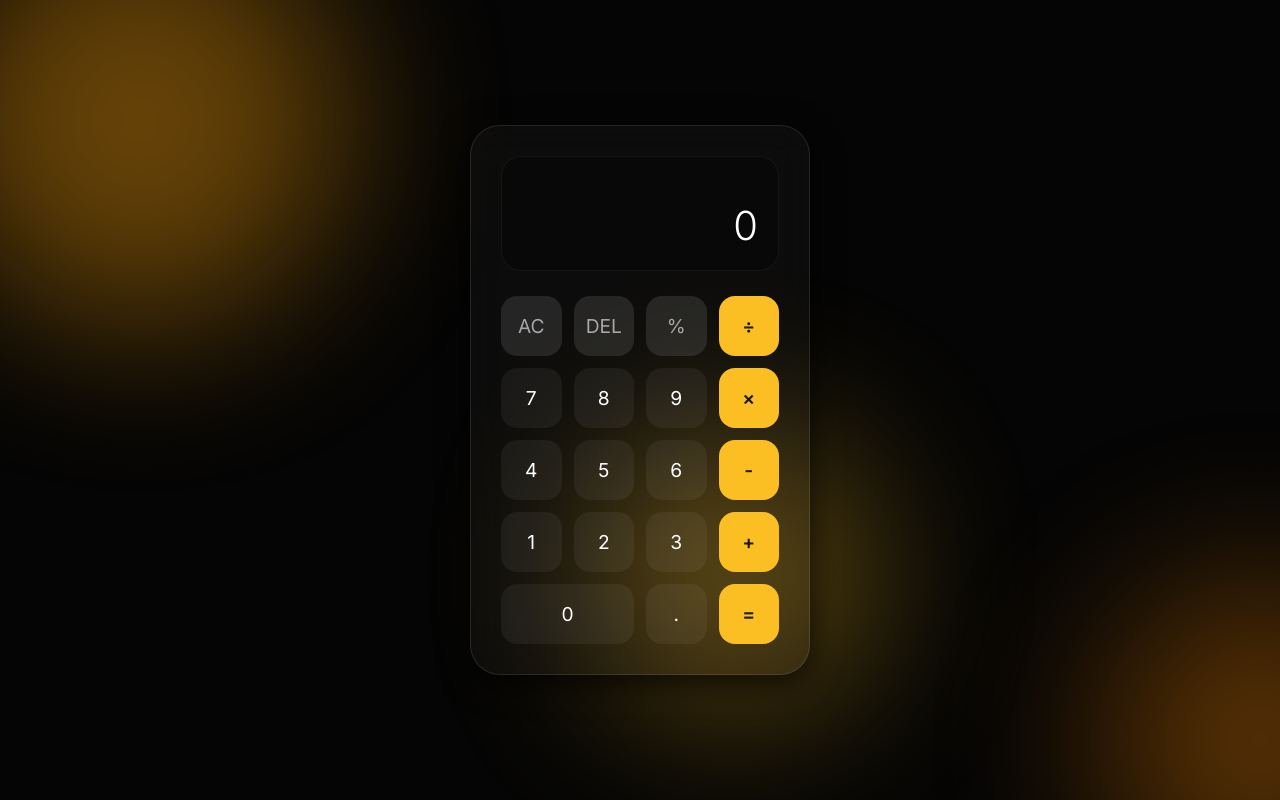
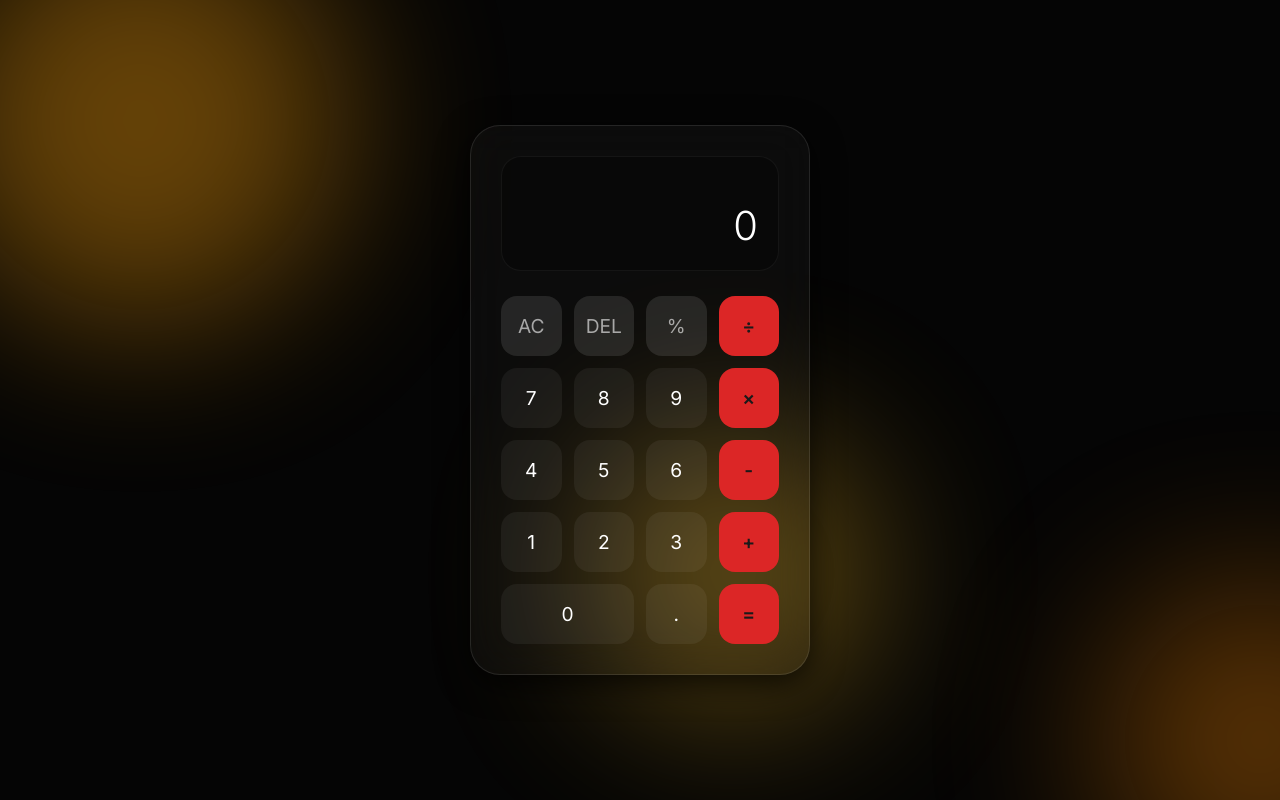
Before and after one commit to Timmmmmyyyyy/experiment, a plain HTML site: page index.html in a window 1280 px wide. Drawn offline with Linux system fonts and the light colour scheme.

Commit message:
Keep red accent color from feature/red

```diff
--- a/style.css
+++ b/style.css
@@ -5,8 +5,8 @@
     --glass-shadow: 0 8px 32px 0 rgba(0, 0, 0, 0.8);
     --text-primary: #ffffff;
     --text-secondary: rgba(255, 255, 255, 0.6);
-    --accent: #fbbf24;
-    --accent-hover: #eab308;
+    --accent: #dc2626;
+    --accent-hover: #ef4444;
     --secondary-btn: rgba(255, 255, 255, 0.1);
     --secondary-btn-hover: rgba(255, 255, 255, 0.2);
 }
```
